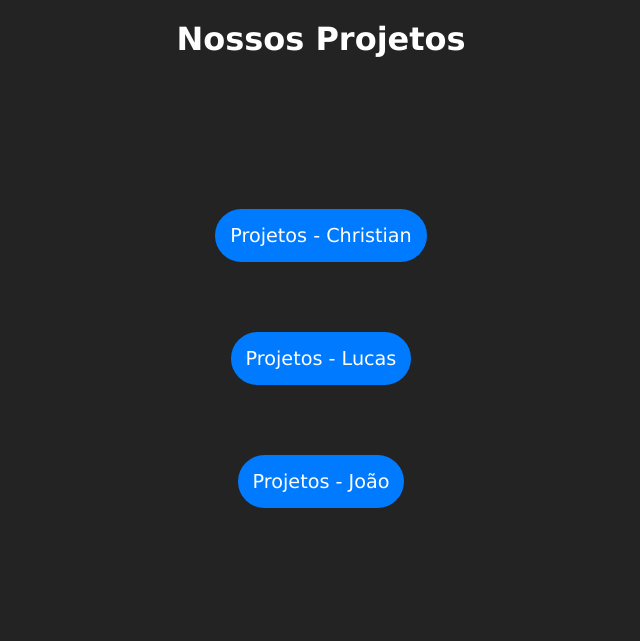
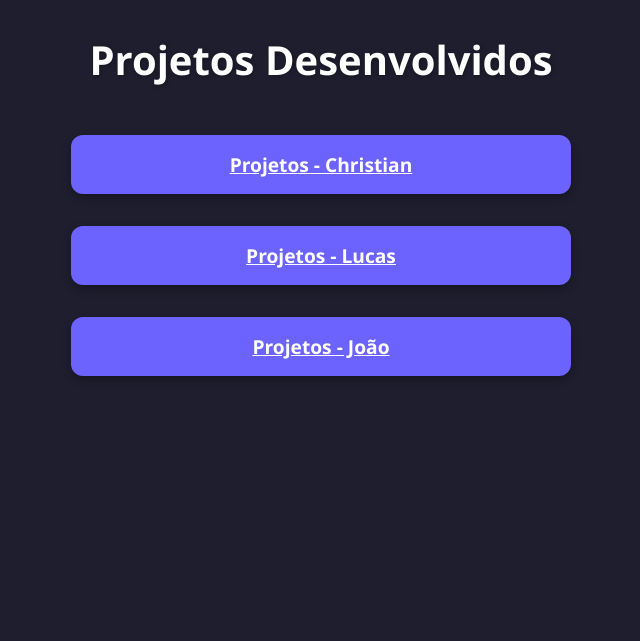
Before and after one commit to barrinhO/Mundo-Senai, a plain HTML site: page index.html in a window 1280 px wide. Shown: the whole page, without its empty margins (319-959 px from the left). Drawn offline with Linux system fonts and the light colour scheme.

Commit message:
Ajustanto pag

```diff
--- a/index.html
+++ b/index.html
@@ -1,27 +1,93 @@
 <!DOCTYPE html>
-<html lang="en">
+<html lang="pt-BR">
   <head>
     <meta charset="UTF-8" />
     <meta name="viewport" content="width=device-width, initial-scale=1.0" />
-    <link rel="stylesheet" href="styles.css" />
-    <title>Projetos-MS</title>
+    <title>Projetos - MS</title>
+
+    <style>
+      * {
+        margin: 0;
+        padding: 0;
+        box-sizing: border-box;
+      }
+
+      body {
+        font-family: "Segoe UI", Tahoma, Geneva, Verdana, sans-serif;
+        background-color: #1e1e2f;
+        color: #f0f0f0;
+        min-height: 100vh;
+        display: flex;
+        flex-direction: column;
+        align-items: center;
+        padding: 2rem;
+      }
+
+      h1 {
+        font-size: 2.5rem;
+        margin-bottom: 3rem;
+        color: #ffffff;
+        text-shadow: 1px 1px 5px #00000055;
+      }
+
+      .projetos {
+        display: flex;
+        flex-direction: column;
+        gap: 2rem;
+        width: 100%;
+        max-width: 500px;
+      }
+
+      .projeto-link {
+        display: block;
+        text-align: center;
+        padding: 1rem 2rem;
+        background-color: #6c63ff;
+        color: #fff;
+        border-radius: 12px;
+        font-size: 1.2rem;
+        font-weight: 600;
+        transition: all 0.3s ease;
+        box-shadow: 0 4px 10px rgba(0, 0, 0, 0.3);
+      }
+
+      .projeto-link:hover {
+        background-color: #5751d6;
+        transform: scale(1.05);
+      }
+
+      @media (max-width: 500px) {
+        h1 {
+          font-size: 2rem;
+          text-align: center;
+        }
+
+        .projeto-link {
+          font-size: 1rem;
+          padding: 0.8rem 1.5rem;
+        }
+      }
+    </style>
   </head>
   <body>
-    <h1>Nossos Projetos</h1>
-    <div class="container">
-      <div class="projetos">
-        <a href="https://meus-projetos-phi.vercel.app/" target="_blank">
-          <label for="">Projetos - Christian</label>
-        </a>
+    <h1>Projetos Desenvolvidos</h1>
 
-        <a href="" target="_blank">
-          <label for="">Projetos - Lucas</label>
-        </a>
+    <div class="projetos">
+      <a
+        href="https://meus-projetos-phi.vercel.app/"
+        target="_blank"
+        class="projeto-link"
+      >
+        Projetos - Christian
+      </a>
 
-        <a href="" target="_blank">
-          <label for="">Projetos - João</label>
-        </a>
-      </div>
+      <a href="#" target="_blank" class="projeto-link"> Projetos - Lucas </a>
+
+      <a href="#" target="_blank" class="projeto-link"> Projetos - João </a>
+
+      <!-- Lucas e João ainda não enviaram seus projetos, façam o favor de colocar o
+      link da página de projetos de vocês ali em cima, ok? 😄
+      só mexam no HREF por favor. -->
     </div>
   </body>
 </html>
--- a/styles.css
+++ /dev/null
@@ -1,57 +0,0 @@
-* {
-  margin: 0;
-  padding: 0;
-  box-sizing: border-box;
-}
-
-body {
-  font-family: Verdana, Geneva, Tahoma, sans-serif;
-
-  background-color: #232323;
-}
-
-h1 {
-  text-align: center;
-  margin: 20px 0;
-  color: #fff;
-}
-
-.container {
-  display: flex;
-  justify-content: center;
-  flex-direction: column;
-  align-items: center;
-  height: 70vh;
-}
-
-.projetos {
-  display: flex;
-  flex-direction: column;
-  justify-content: center;
-  align-items: center;
-  row-gap: 5rem;
-}
-
-a {
-  text-decoration: none;
-  color: #fff;
-  font-size: 1.2em;
-  margin: 10px 0;
-}
-
-a:hover {
-  transition: all 0.3s ease-in-out;
-  transform: scale(1.05);
-}
-
-label {
-  background-color: #007bff;
-  padding: 15px;
-  border-radius: 2rem;
-  transition: all 0.3s ease-in-out;
-}
-
-label:hover {
-  background-color: #0056b3;
-  cursor: pointer;
-}
```
